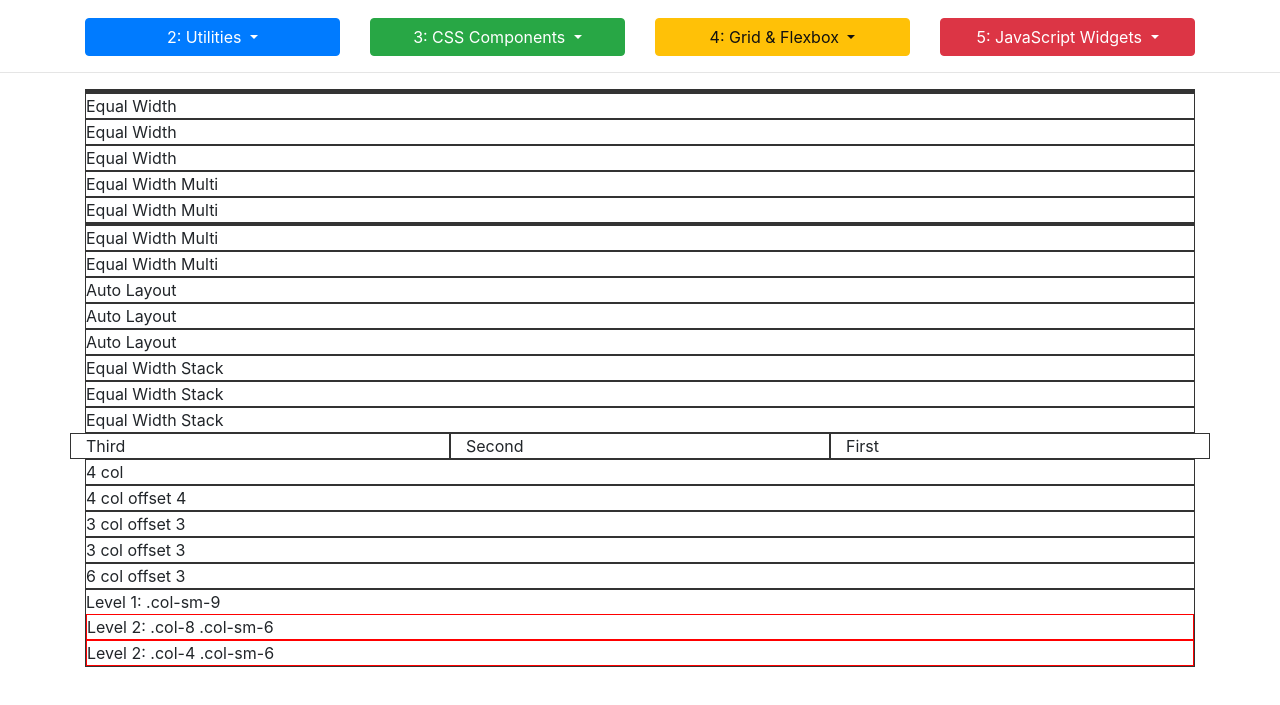
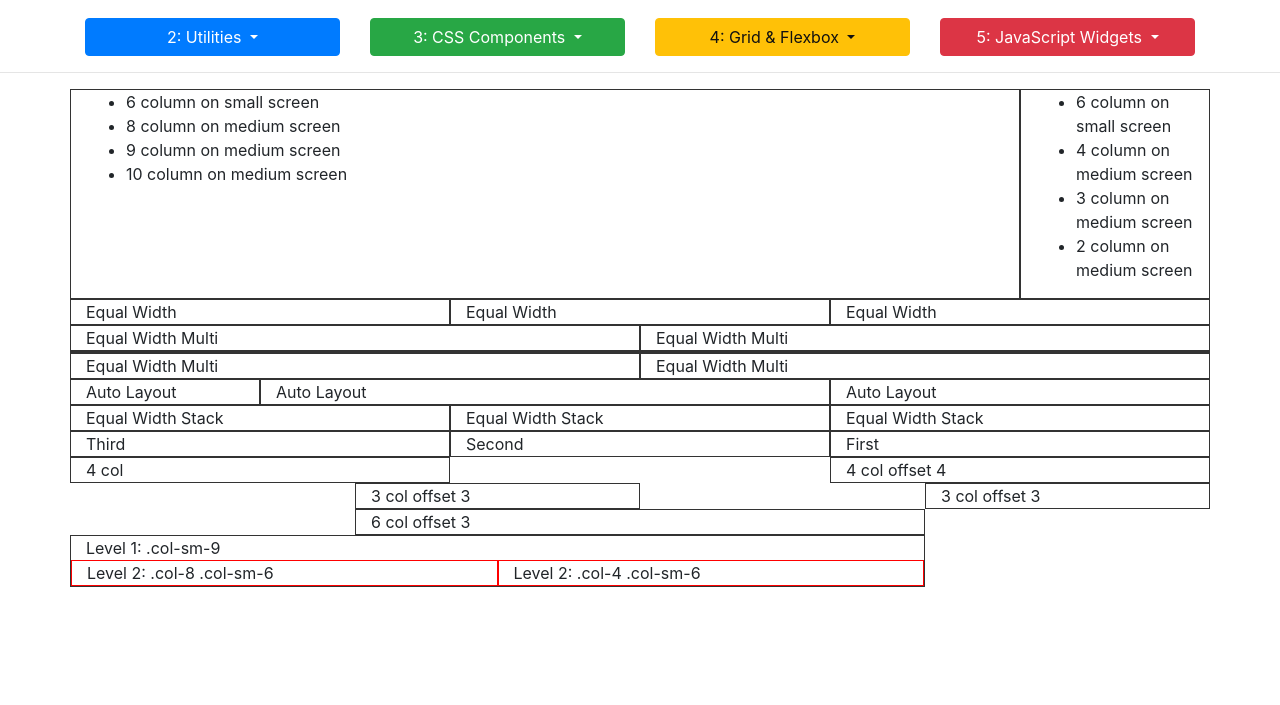
Before and after one commit to dzenvikas/Bootstrap, a plain HTML site: page bootstrap_sandbox_udemy/4_2_grid_system.html in a window 1280 px wide. Shown: the part 109-814 px from the top of the page. Drawn offline with nearby package versions, Linux system fonts and the light colour scheme.

Commit message:
completed

```diff
--- a/bootstrap_sandbox_udemy/4_2_grid_system.html
+++ b/bootstrap_sandbox_udemy/4_2_grid_system.html
@@ -82,43 +82,53 @@
     <!--########################START HERE#########################-->
 
     <!-- RESPONSIVE GRID -->
-    <div>
-      <div style="border:1px solid #333">
-
+    <div class="row">
+      <div class="col-sm-6 col-md-8 col-lg-9 col-xl-10" style="border:1px solid #333">
+        <ul>
+          <li>6 column on small screen</li>
+          <li>8 column on medium screen</li>
+          <li>9 column on medium screen</li>
+          <li>10 column on medium screen</li>
+        </ul>
       </div>
-      <div style="border:1px solid #333">
-
+      <div class="col-sm-6 col-md-4 col-lg-3 col-xl-2" style="border:1px solid #333">
+        <ul>
+          <li>6 column on small screen</li>
+          <li>4 column on medium screen</li>
+          <li>3 column on medium screen</li>
+          <li>2 column on medium screen</li>
+        </ul>
       </div>
     </div>
 
     <!-- EQUAL WIDTH -->
-    <div>
-      <div style="border:1px solid #333">Equal Width</div>
-      <div style="border:1px solid #333">Equal Width</div>
-      <div style="border:1px solid #333">Equal Width</div>
+    <div class="row">
+      <div class="col" style="border:1px solid #333">Equal Width</div>
+      <div class="col" style="border:1px solid #333">Equal Width</div>
+      <div class="col" style="border:1px solid #333">Equal Width</div>
     </div>
 
     <!-- EQUAL WIDTH MULTI ROW -->
-    <div>
-      <div style="border:1px solid #333">Equal Width Multi</div>
-      <div style="border:1px solid #333">Equal Width Multi</div>
-      <div style="border:1px solid #333"></div>
-      <div style="border:1px solid #333">Equal Width Multi</div>
-      <div style="border:1px solid #333">Equal Width Multi</div>
+    <div class="row">
+      <div class="col" style="border:1px solid #333">Equal Width Multi</div>
+      <div class="col" style="border:1px solid #333">Equal Width Multi</div>
+      <div class="w-100" style="border:1px solid #333"></div>
+      <div class="col" style="border:1px solid #333">Equal Width Multi</div>
+      <div class="col" style="border:1px solid #333">Equal Width Multi</div>
     </div>
 
     <!-- AUTO LAYOUT -->
-    <div>
-      <div style="border:1px solid #333">Auto Layout</div>
-      <div style="border:1px solid #333">Auto Layout</div>
-      <div style="border:1px solid #333">Auto Layout</div>
+    <div class="row">
+      <div class="col" style="border:1px solid #333">Auto Layout</div>
+      <div class="col-6" style="border:1px solid #333">Auto Layout</div>
+      <div class="col-4" style="border:1px solid #333">Auto Layout</div>
     </div>
 
     <!-- EQUAL WIDTH STACKED -->
-    <div>
-      <div style="border:1px solid #333">Equal Width Stack</div>
-      <div style="border:1px solid #333">Equal Width Stack</div>
-      <div style="border:1px solid #333">Equal Width Stack</div>
+    <div class="row">
+      <div class="col-sm" style="border:1px solid #333">Equal Width Stack</div>
+      <div class="col-sm" style="border:1px solid #333">Equal Width Stack</div>
+      <div class="col-sm" style="border:1px solid #333">Equal Width Stack</div>
     </div>
 
     <!-- ORDERING -->
@@ -135,27 +145,27 @@
     </div>
 
     <!-- OFFSETTING -->
-    <div>
-      <div style="border:1px solid #333">4 col</div>
-      <div style="border:1px solid #333">4 col offset 4</div>
+    <div class="row">
+      <div class="col-md-4" style="border:1px solid #333">4 col</div>
+      <div class="col-md-4 ml-auto" style="border:1px solid #333">4 col offset 4</div>
     </div>
-    <div>
-      <div style="border:1px solid #333">3 col offset 3</div>
-      <div style="border:1px solid #333">3 col offset 3</div>
+    <div class="row">
+      <div class="col-md-3 ml-auto" style="border:1px solid #333">3 col offset 3</div>
+      <div class="col-md-3 ml-auto" style="border:1px solid #333">3 col offset 3</div>
     </div>
-    <div>
-      <div style="border:1px solid #333">6 col offset 3</div>
+    <div class="row">
+      <div class="col-md-6 m-auto" style="border:1px solid #333">6 col offset 3</div>
     </div>
 
     <!-- NESTING -->
-    <div>
-      <div style="border:1px solid #333">
+    <div class="row">
+      <div class="col-sm-9" style="border:1px solid #333">
         Level 1: .col-sm-9
-        <div>
-          <div style="border:1px solid red">
+        <div class="row">
+          <div class="col-sm-6" style="border:1px solid red">
             Level 2: .col-8 .col-sm-6
           </div>
-          <div style="border:1px solid red">
+          <div class="col-sm-6" style="border:1px solid red">
             Level 2: .col-4 .col-sm-6
           </div>
         </div>
```
